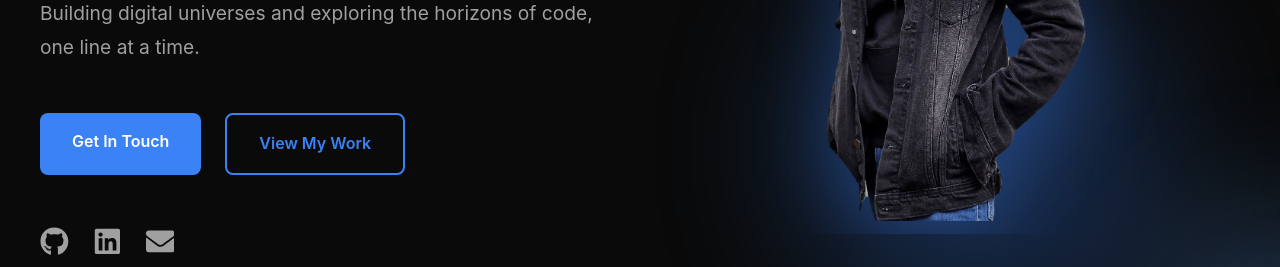
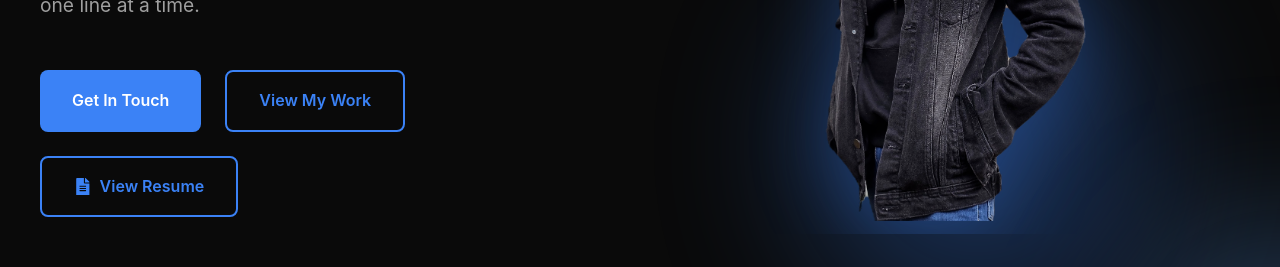
Before and after one commit to Inamul07/MIH-Portfolio, a React (Vite) app: page / in a window 1280 px wide. Shown: the part 427-694 px from the top of the page. Built offline with nearby package versions, Linux system fonts and the light colour scheme; no server answers.

Commit message:
feat(Hero): Add 'View Resume' button.

```diff
--- a/src/components/Hero.css
+++ b/src/components/Hero.css
@@ -89,7 +89,14 @@
 	font-weight: 600;
 	font-size: 1rem;
 	transition: all 0.3s ease;
-	display: inline-block;
+	display: inline-flex;
+	align-items: center;
+	gap: 0.5rem;
+	justify-content: center;
+}
+
+.btn svg {
+	font-size: 1.1rem;
 }
 
 .btn-primary {
--- a/src/components/Hero.jsx
+++ b/src/components/Hero.jsx
@@ -1,6 +1,6 @@
 import { motion } from "framer-motion";
 import { useState, useEffect } from "react";
-import { FaGithub, FaLinkedin, FaEnvelope } from "react-icons/fa";
+import { FaGithub, FaLinkedin, FaEnvelope, FaFileAlt } from "react-icons/fa";
 import portfolioData from "../data/portfolio";
 import personImage from "../assets/Portfolio.png";
 import "./Hero.css";
@@ -115,6 +115,14 @@ const Hero = () => {
 						<a href="#projects" className="btn btn-secondary">
 							View My Work
 						</a>
+						<a
+							href={portfolioData.personal.resume}
+							target="_blank"
+							rel="noopener noreferrer"
+							className="btn btn-secondary"
+						>
+							<FaFileAlt /> View Resume
+						</a>
 					</motion.div>
 
 					<motion.div className="hero-social" variants={itemVariants}>
```
